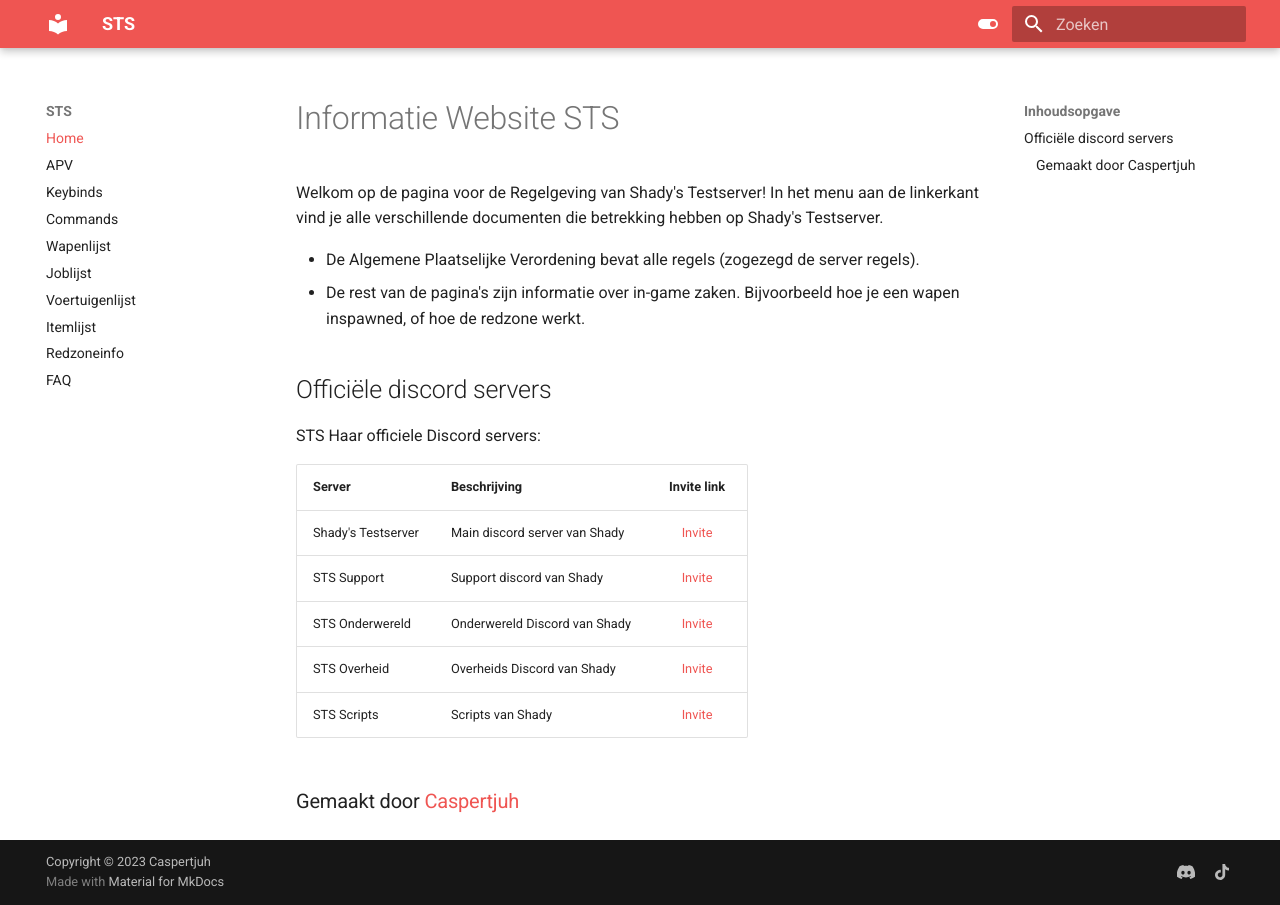
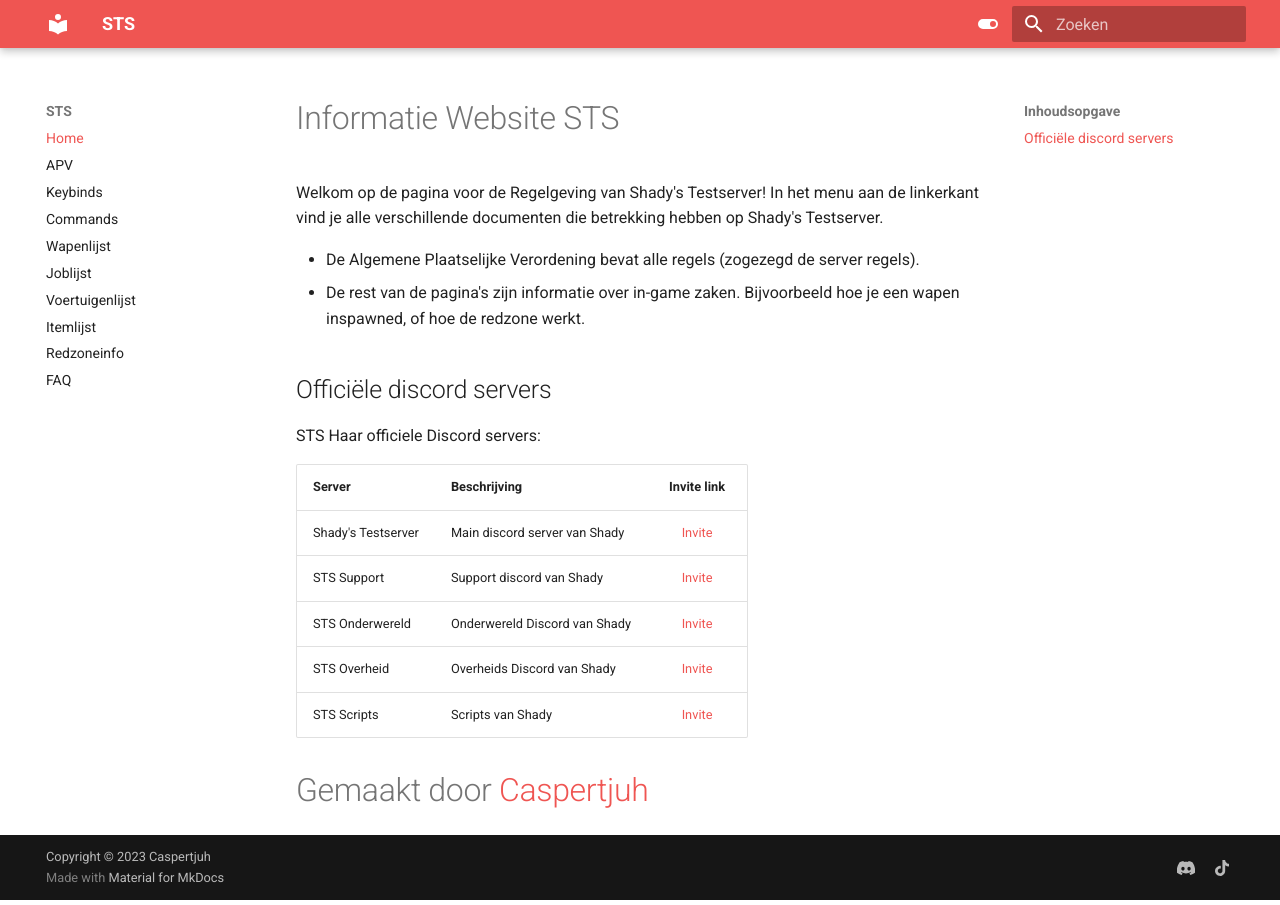
Before and after one commit to Welseyy/STSAPV, an MkDocs documentation site: the page built from docs/index.md, in a window 1280 px wide. Built offline with MkDocs 1.6.1 and Material for MkDocs 9.7.7, drawn with Linux system fonts in a browser that asks for light colours.

Commit message:
Update index.md

```diff
--- a/docs/index.md
+++ b/docs/index.md
@@ -17,4 +17,4 @@
 | STS Overheid | Overheids Discord van Shady | [Invite](https://discord.gg/mVWmnZ7Tc8) |
 | STS Scripts | Scripts van Shady | [Invite](https://discord.gg/YCyM35bxKp) |
 
-### Gemaakt door [Caspertjuh](https://discord.gg/cSQPX2uJDW)
+# Gemaakt door [Caspertjuh](https://discord.gg/cSQPX2uJDW)
```
